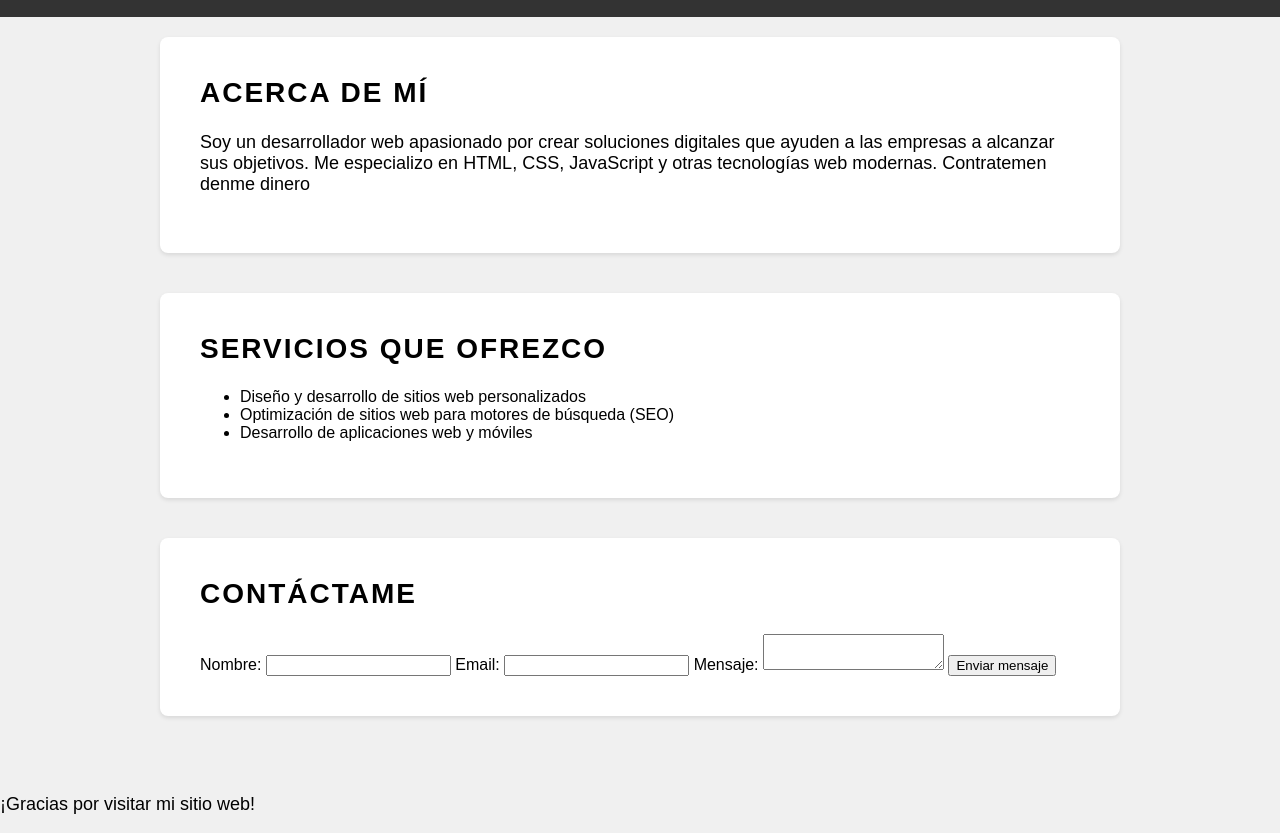
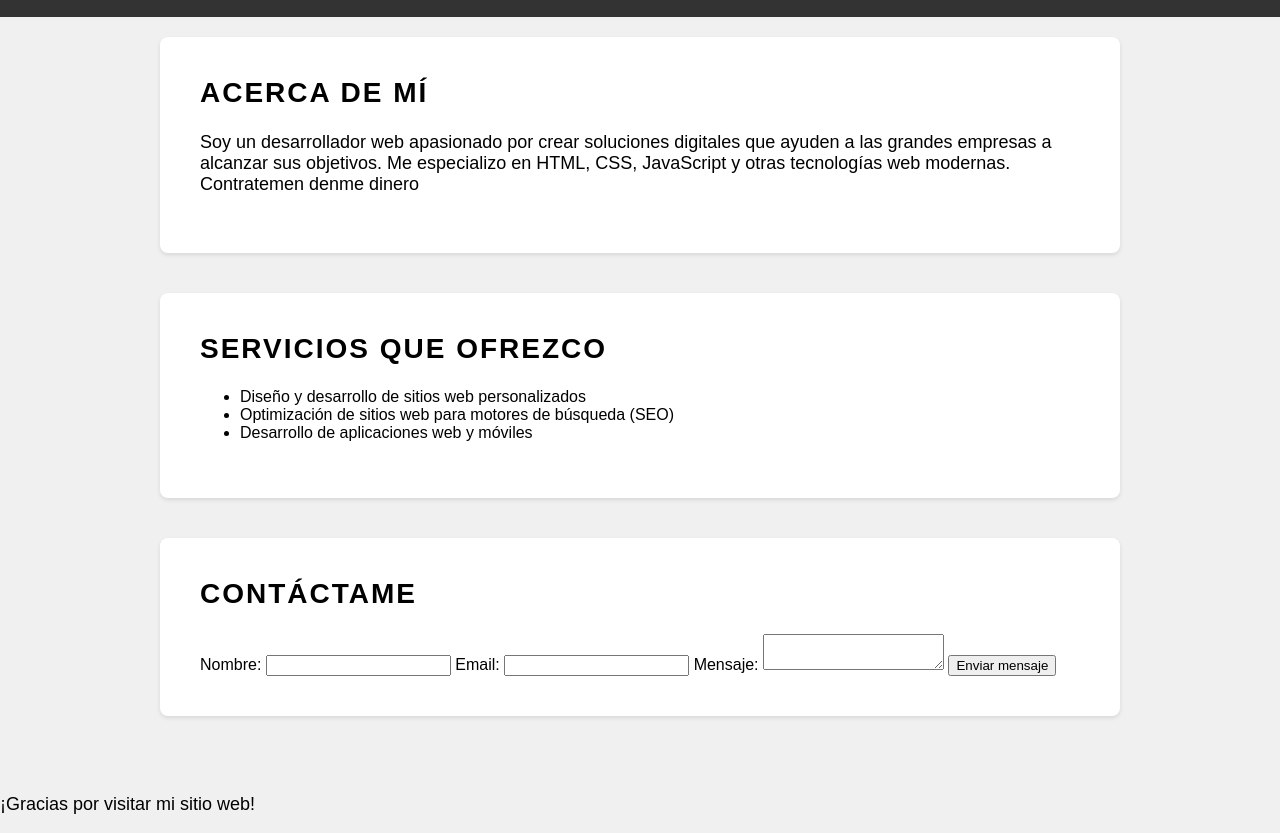
Before and after one commit to ConstanzaVillalobosV/Clase-de-git-y-github, a plain HTML site: page index.html in a window 1280 px wide. Shown: the part 96-929 px from the top of the page. Drawn offline with Linux system fonts and the light colour scheme.

Commit message:
se modifico mi mercado objetivo

```diff
--- a/index.html
+++ b/index.html
@@ -19,7 +19,7 @@
     <main>
       <section id="about">
         <h2>Acerca de mí</h2>
-        <p>Soy un desarrollador web apasionado por crear soluciones digitales que ayuden a las empresas a alcanzar sus objetivos. Me especializo en HTML, CSS, JavaScript y otras tecnologías web modernas. Contratemen denme dinero</p>
+        <p>Soy un desarrollador web apasionado por crear soluciones digitales que ayuden a las grandes empresas a alcanzar sus objetivos. Me especializo en HTML, CSS, JavaScript y otras tecnologías web modernas. Contratemen denme dinero</p>
       </section>
       <section id="services">
         <h2>Servicios que ofrezco</h2>
```
